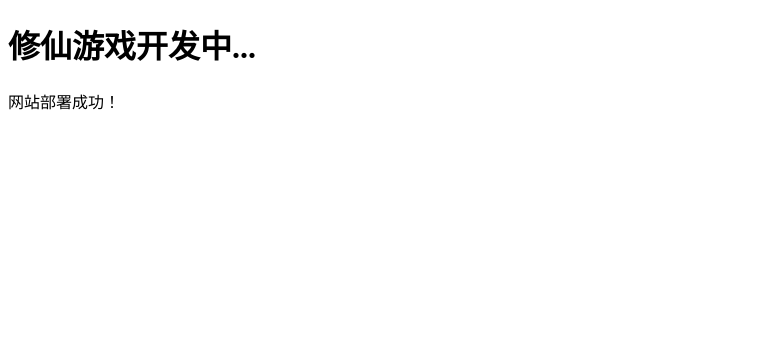
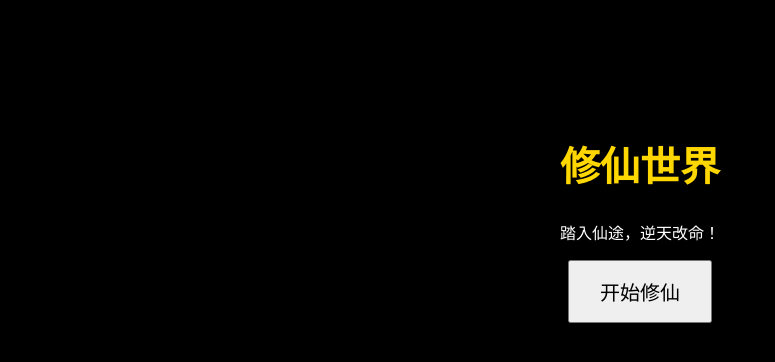
Before and after one commit to qwertyuiop110-a/xiuxian-game, a plain HTML site: page index.html in a window 1280 px wide. Shown: the whole page, without its empty margins (0-775 px from the left). Drawn offline with Linux system fonts and the light colour scheme.

Commit message:
Update index.html

```diff
--- a/index.html
+++ b/index.html
@@ -1,10 +1,45 @@
 <!DOCTYPE html>
 <html>
 <head>
-<title>我的修仙游戏</title>
+<meta charset="utf-8">
+<title>修仙世界</title>
+
+<style>
+body{
+    background:#000;
+    color:white;
+    text-align:center;
+    font-family:sans-serif;
+    padding-top:100px;
+}
+
+h1{
+    color:gold;
+    font-size:40px;
+}
+
+button{
+    padding:15px 30px;
+    font-size:20px;
+}
+</style>
 </head>
+
 <body>
-<h1>修仙游戏开发中...</h1>
-<p>网站部署成功！</p>
+
+<h1>修仙世界</h1>
+
+<p>踏入仙途，逆天改命！</p>
+
+<button onclick="startGame()">
+开始修仙
+</button>
+
+<script>
+function startGame(){
+    alert("恭喜获得灵根！");
+}
+</script>
+
 </body>
 </html>
```
